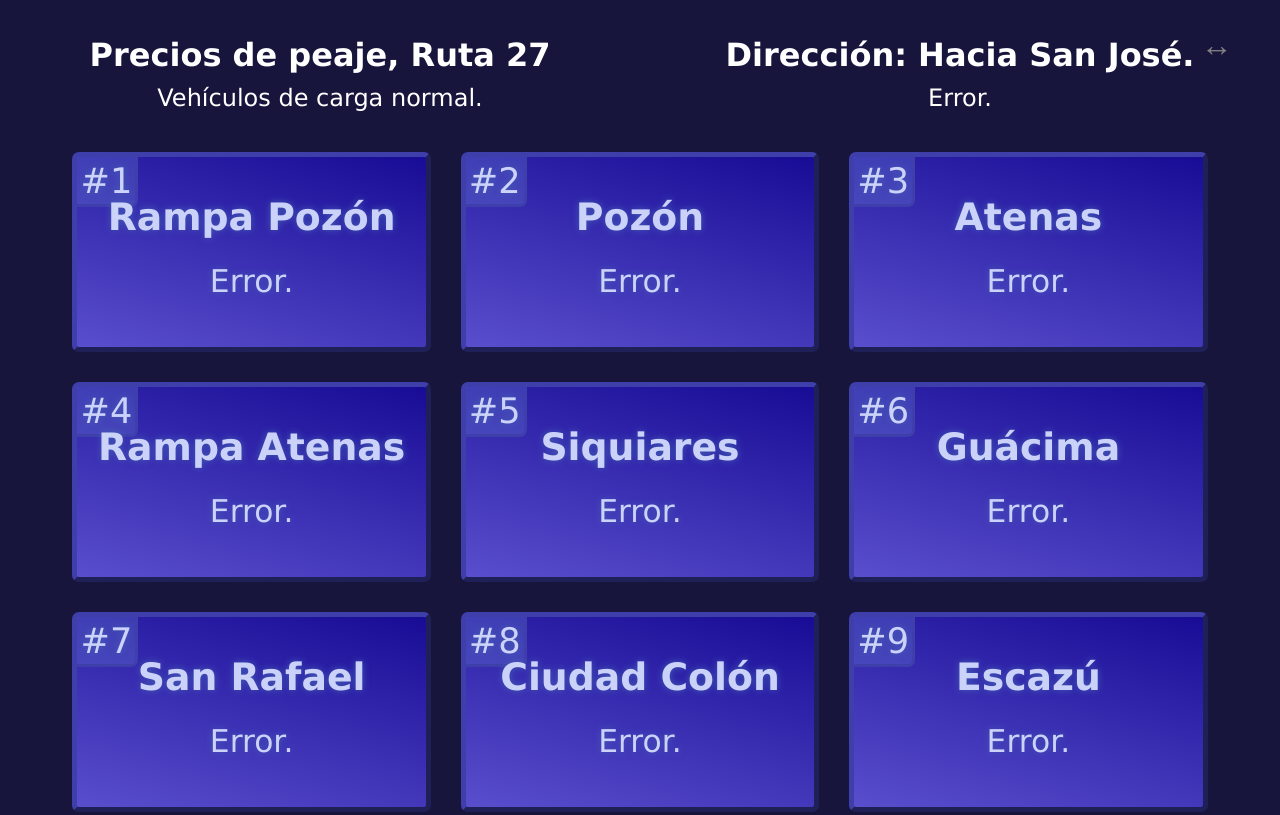
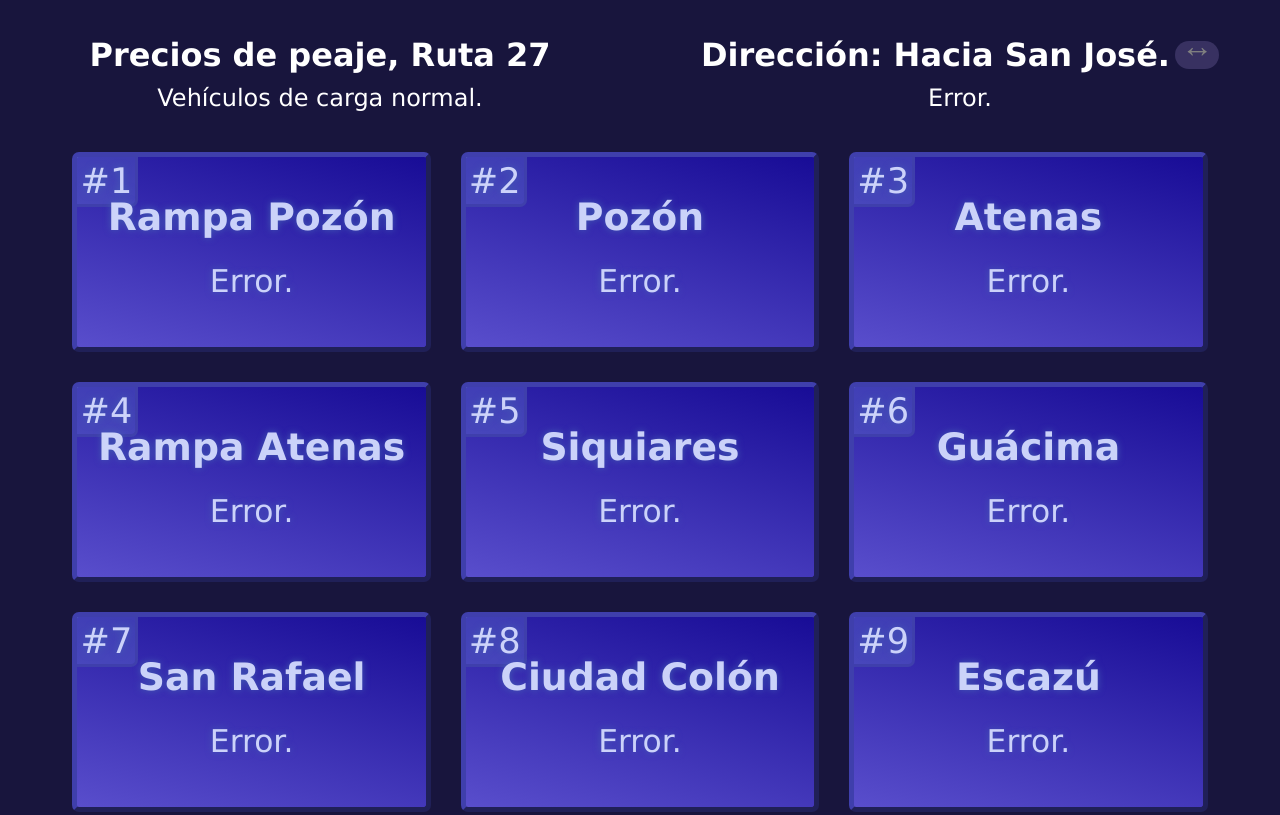
Before and after one commit to NaxoW77/Public, a plain HTML site: page Ruta27.html in a window 1280 px wide. Shown: the top 815 px of the page. Drawn offline with Linux system fonts and the light colour scheme; no server answers.

Commit message:
Add files via upload

```diff
--- a/Ruta27.html
+++ b/Ruta27.html
@@ -39,13 +39,20 @@
         button {
             color: rgb(0, 196, 196);
             font-size: 32px;
-            width: 0px;
-            height: 0px;
-            margin-top: -10px;
-            position: absolute;
+            margin-top: -3px;
+            margin-left: 5px;
+            background-color: rgba(67, 59, 109, 0.753);
+            border-radius: 20px;
+            display: table-cell;
+            vertical-align: middle;
+            height: auto;
             font-weight: 900;
-            background-color: #00000000;
             border: none;
+        }
+
+        button>div {
+            height: 40px;
+            margin-top: -14px;
         }
 
         button:hover {
@@ -345,8 +352,8 @@
         </div>
         <div class="titleBox">
             <div class="titleSubBox">
-                <h1 id="dirTxt">Dirección: <span>Hacia San José. </span><button
-                        id="changeButton">&LeftRightArrow;</button></h1>
+                <h1 id="dirTxt">Dirección: <span>Hacia San José.</span><button
+                    id="changeButton"><div>&LeftRightArrow;</div></button></h1>
                 <h2 id="updTxt">Cargando...</h2>
             </div>
         </div>
```
